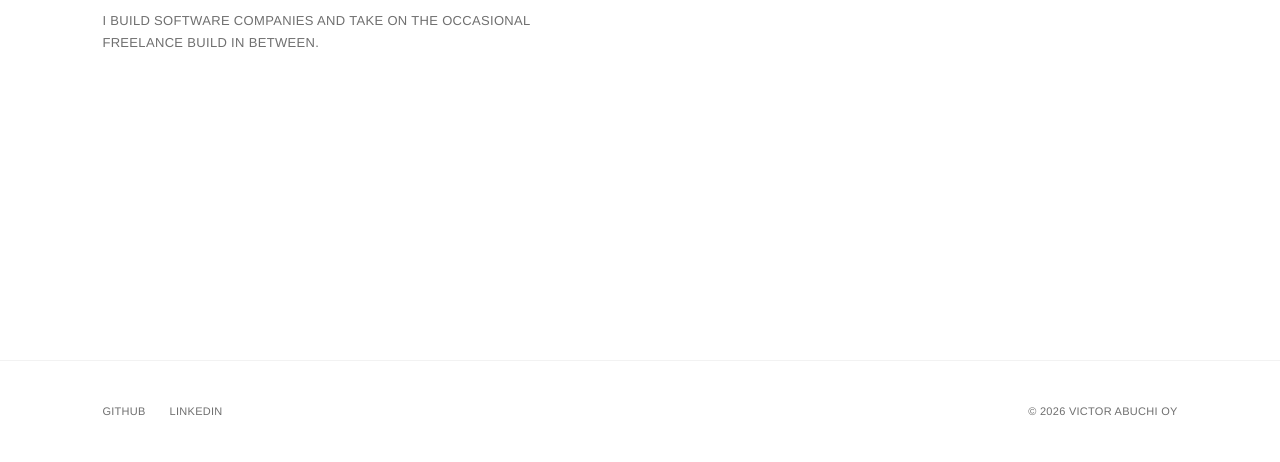
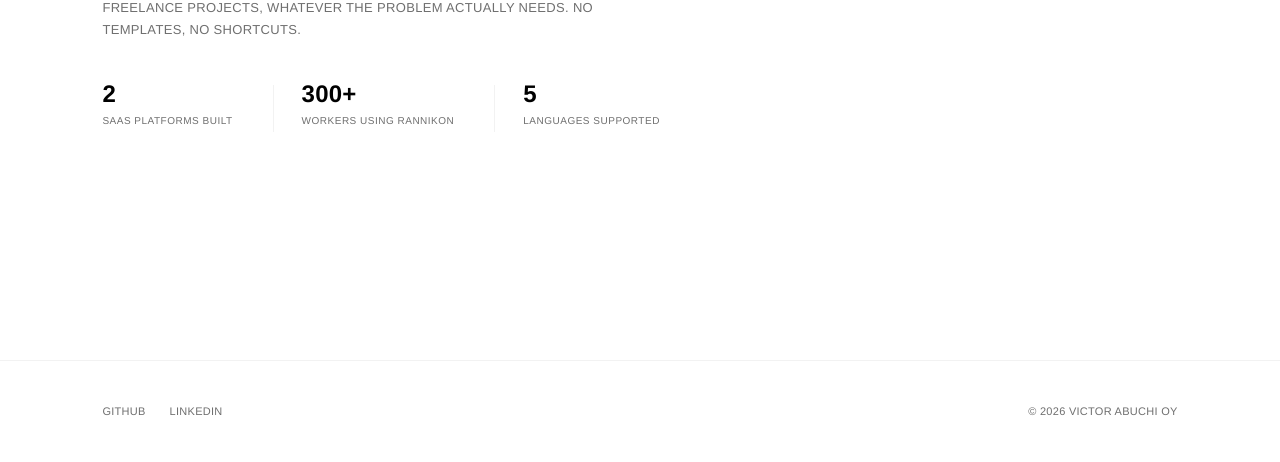
Before and after one commit to victorabuchi/victorabuchi-site, a plain HTML site: page index.html in a window 1280 px wide. Shown: the part 429-891 px from the top of the page. Drawn offline with Linux system fonts and the light colour scheme.

Commit message:
Enrich hero copy and About page with real proof points
Hero: sharper positioning statement plus a stat row (2 SaaS platforms,
300+ Rannikon workers, 5 languages) instead of one flat sentence, so
the landing page has something concrete to back the claim rather than
reading as generic copy.

About: expands from 2 rows to 5 (About, Role, Building, Freelance,
Why), adding what he's building (Knewler/Siteclift), the freelance
work and its real impact (linked to the Rannikon case study), and a
short "why I build" line. Took the structural idea from a reference
page Victor shared (more personal depth, a passion section) but kept
the site's own calm/uppercase/no-emoji voice rather than copying that
page's tone, and left out a personal origin story since Victor said
earlier he'd write that part himself.

```diff
--- a/css/style.css
+++ b/css/style.css
@@ -179,7 +179,50 @@ footer {
   letter-spacing: 0.025em;
   text-transform: uppercase;
   color: var(--color-ink-soft);
-  max-width: 30rem;
+  max-width: 32rem;
+}
+
+.hero-stats {
+  display: flex;
+  flex-wrap: wrap;
+  gap: 2.5rem;
+  list-style: none;
+  margin: 0;
+  padding: 0;
+}
+
+.hero-stats li {
+  display: flex;
+  flex-direction: column;
+  gap: 0.4rem;
+  padding-left: 1.75rem;
+  border-left: 1px solid var(--color-rule);
+}
+
+.hero-stats li:first-child {
+  padding-left: 0;
+  border-left: none;
+}
+
+.hero-stat-num {
+  font-family: var(--font-sans);
+  font-weight: 700;
+  font-size: 1.5rem;
+  letter-spacing: 0.01em;
+  color: var(--color-ink);
+}
+
+.hero-stat-label {
+  font-size: 10px;
+  letter-spacing: 0.05em;
+  text-transform: uppercase;
+  color: var(--color-ink-soft);
+}
+
+@media (max-width: 40rem) {
+  .hero-stats {
+    gap: 1.5rem 2rem;
+  }
 }
 
 @media (max-width: 40rem) {
--- a/index.html
+++ b/index.html
@@ -31,7 +31,21 @@
     <section id="hero">
       <div class="hero-inner">
         <h1 class="hero-name">Victor Abuchi</h1>
-        <p class="hero-statement">I build software companies and take on the occasional freelance build in between.</p>
+        <p class="hero-statement">I design and build software from scratch: SaaS platforms, freelance projects, whatever the problem actually needs. No templates, no shortcuts.</p>
+        <ul class="hero-stats">
+          <li>
+            <span class="hero-stat-num">2</span>
+            <span class="hero-stat-label">SaaS Platforms Built</span>
+          </li>
+          <li>
+            <span class="hero-stat-num">300+</span>
+            <span class="hero-stat-label">Workers Using Rannikon</span>
+          </li>
+          <li>
+            <span class="hero-stat-num">5</span>
+            <span class="hero-stat-label">Languages Supported</span>
+          </li>
+        </ul>
       </div>
     </section>
   </main>
```
Also changed, not shown: about/index.html (+12 -0 lines).
